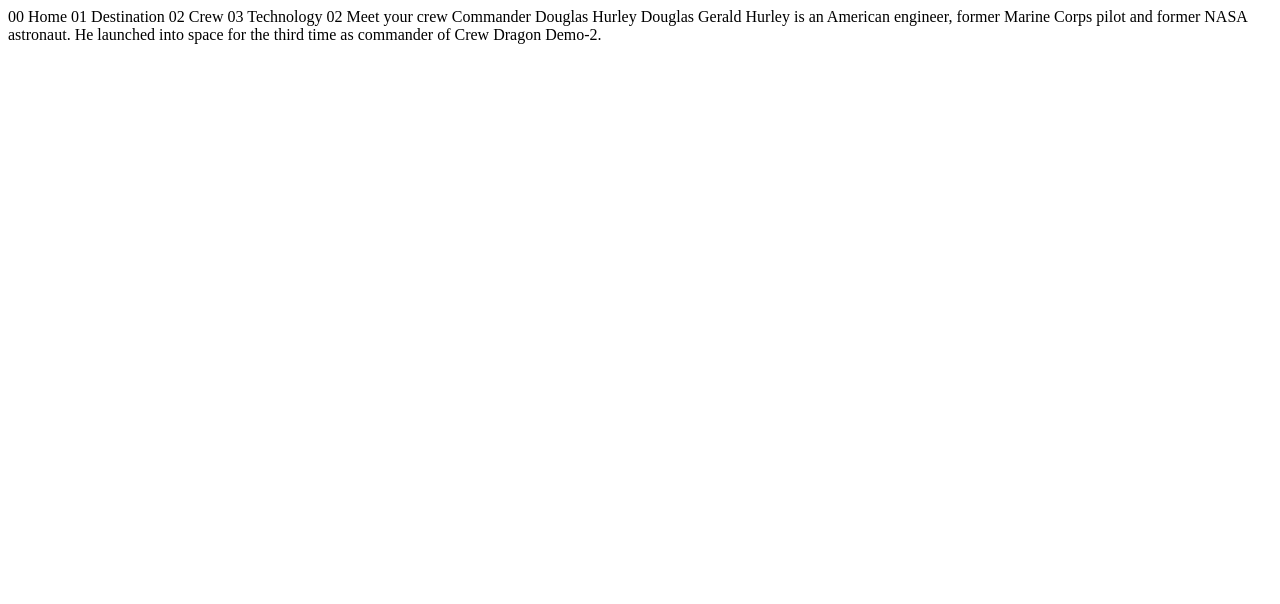
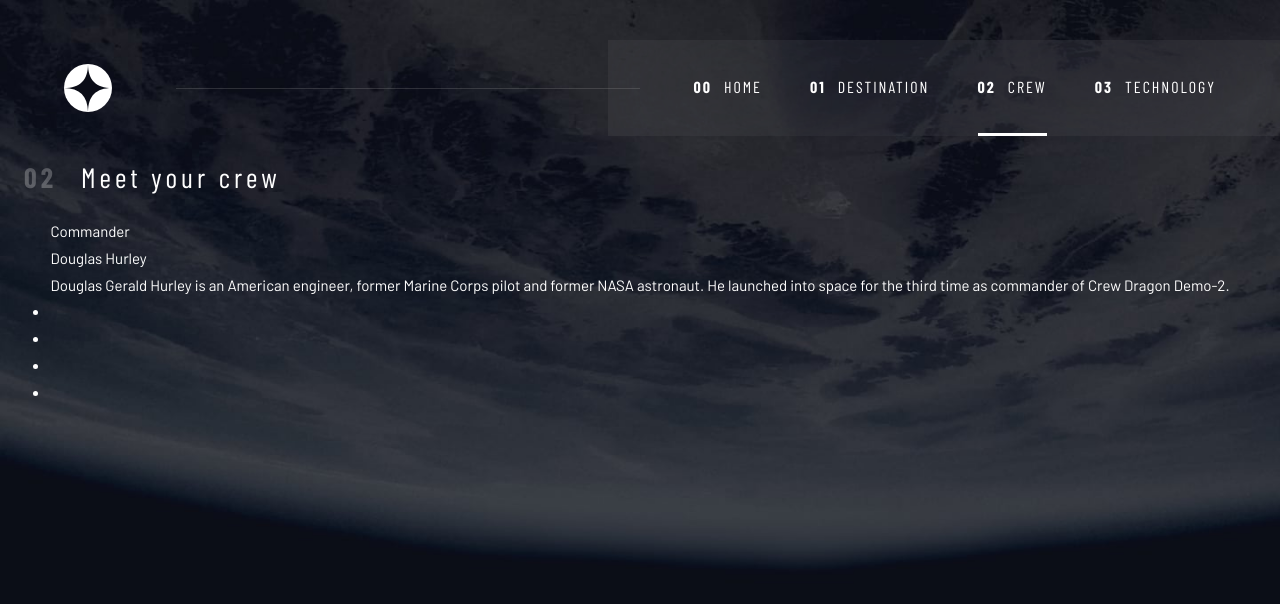
Before and after one commit to vinhle-dev/space-tourism-website-main, a plain HTML site: page starter-code/crew-commander.html in a window 1280 px wide. Drawn offline with nearby package versions, Linux system fonts and the light colour scheme; a web font is replaced by a local one.

Commit message:
create steps component

```diff
--- a/starter-code/crew-commander.html
+++ b/starter-code/crew-commander.html
@@ -1,27 +1,122 @@
 <!DOCTYPE html>
 <html lang="en">
-<head>
-  <meta charset="UTF-8">
-  <meta name="viewport" content="width=device-width, initial-scale=1.0">
+  <head>
+    <meta charset="UTF-8" />
+    <meta name="viewport" content="width=device-width, initial-scale=1.0" />
 
-  <link rel="icon" type="image/png" sizes="32x32" href="./assets/favicon-32x32.png">
+    <link
+      rel="icon"
+      type="image/png"
+      sizes="32x32"
+      href="./assets/favicon-32x32.png"
+    />
 
-  <title>Frontend Mentor | Space tourism website</title>
-</head>
-<body>
+    <title>Frontend Mentor | Space tourism website</title>
+    <link rel="preconnect" href="https://fonts.googleapis.com" />
+    <link rel="preconnect" href="https://fonts.gstatic.com" crossorigin />
+    <link
+      href="https://fonts.googleapis.com/css2?family=Barlow&family=Barlow+Condensed:wght@400;700&family=Bellefair&display=swap"
+      rel="stylesheet"
+    />
+    <link rel="stylesheet" href="./css/base.css" />
+    <link rel="stylesheet" href="./css/font.css" />
+    <link rel="stylesheet" href="./css/component.css" />
+    <link rel="stylesheet" href="./css/pages/crew.css" />
+  </head>
+  <body>
+    <header>
+      <nav class="navbar">
+        <div class="navbar__logo">
+          <a class="navbar-logo__image" href="index.html">
+            <img src="./assets/shared/logo.svg" alt="Logo" />
+          </a>
+          <div class="navbar-logo__line">
+            <div class="navbar__line"></div>
+          </div>
+        </div>
 
-  00 Home
-  01 Destination
-  02 Crew
-  03 Technology
+        <div class="navbar-menu__button--open">
+          <i class="fa-solid fa-bars navbar-menu-button__icon--open"></i>
+        </div>
+        <div class="navbar__menu">
+          <div class="navbar-menu__button--close">
+            <i class="fa-solid fa-xmark navbar-menu-button__icon--close"></i>
+          </div>
+          <ul class="navbar__links">
+            <li>
+              <a class="navbar-link__item" href="index.html">
+                <span class="navbar-link-item__number">00</span>
+                <span>HOME</span>
+              </a>
+            </li>
+            <li>
+              <a class="navbar-link__item" href="destination-moon.html">
+                <span class="navbar-link-item__number">01</span>
+                <span>DESTINATION</span>
+              </a>
+            </li>
+            <li>
+              <a class="navbar-link__item active" href="crew-commander.html">
+                <span class="navbar-link-item__number">02</span>
+                <span>CREW</span>
+              </a>
+            </li>
+            <li>
+              <a class="navbar-link__item" href="technology-vehicle.html">
+                <span class="navbar-link-item__number">03</span>
+                <span>TECHNOLOGY</span>
+              </a>
+            </li>
+          </ul>
+        </div>
+      </nav>
+    </header>
 
-  02 Meet your crew
+    <main class="crew">
+      <p class="steps__title">
+        <span class="steps__number">02</span>
+        <span>Meet your crew</span>
+      </p>
 
-  Commander
-  Douglas Hurley
+      <div class="crew__member">
+        <div class="member__details">
+          <div class="member__info">
+            <div>
+              <p class="member__position">Commander</p>
+              <p class="member__name">Douglas Hurley</p>
+            </div>
 
-  Douglas Gerald Hurley is an American engineer, former Marine Corps pilot
-  and former NASA astronaut. He launched into space for the third time as
-  commander of Crew Dragon Demo-2.
-</body>
+            <p class="member__description">
+              Douglas Gerald Hurley is an American
+                engineer, former Marine Corps pilot and former NASA astronaut. He
+                launched into space for the third time as commander of Crew Dragon
+                Demo-2.
+            </p>
+          </div>
+
+          <ul class="member__links">
+            <li>
+              <a class="member-links__item active" href="#"></a>
+            </li>
+            <li>
+              <a class="member-links__item" href="crew-specialist.html"></a>
+            </li>
+            <li>
+              <a class="member-links__item" href="crew-pilot.html"></a>
+            </li>
+            <li>
+              <a class="member-links__item" href="crew-engineer.html"></a>
+            </li>
+          </ul>
+        </div>
+
+        <div class="member__image"></div>
+    </main>
+
+    <script
+      src="https://kit.fontawesome.com/b936442de1.js"
+      crossorigin="anonymous"
+    ></script>
+    <script src="js/component.js"></script>
+  </body>
 </html>
--- a/starter-code/css/component.css
+++ b/starter-code/css/component.css
@@ -88,6 +88,19 @@
   height: 100%;
 }
 
+/* Steps */
+.steps__title {
+  display: flex;
+  align-items: center;
+  gap: 24px;
+  font: var(--font-text-6);
+}
+
+.steps__number {
+  font-weight: 700;
+  opacity: 0.25;
+}
+
 /* Tabet */
 @media (min-width: 768px) {
   /* Navbar */
@@ -143,10 +156,17 @@
   .navbar-link__item:hover.navbar-link__item:not(.active) {
     border-bottom-color: rgba(255, 255, 255, 0.5);
   }
+
+  /* Steps */
+  .steps__title {
+    font: var(--font-text-5);
+    letter-spacing: var(--letter-spacing-5);
+    align-self: flex-start;
+  }
 }
 
 /* Desktop */
-@media (min-width: 1440px) {
+@media (min-width: 1024px) {
   /* Navbar */
   .navbar {
     padding: 40px 0 0 0;
@@ -186,4 +206,9 @@
     padding-left: 64px;
     padding-right: 64px;
   }
+
+  /* Steps */
+  .steps__title {
+    font: var(--font-text-lg-5);
+  }
 }
--- /dev/null
+++ b/starter-code/css/pages/crew.css
@@ -0,0 +1,35 @@
+body {
+  background-image: url("../../assets/crew/background-crew-mobile.jpg");
+}
+
+.crew {
+  padding: 24px;
+  display: flex;
+  flex-direction: column;
+  align-items: center;
+  gap: 24px;
+}
+
+.crew__title {
+  display: flex;
+  align-items: center;
+  gap: 24px;
+  font: var(--font-text-6);
+}
+
+.crew-title__number {
+  font-weight: 700;
+  opacity: 0.25;
+}
+
+@media (min-width: 768px) {
+  body {
+    background-image: url("../../assets/crew/background-crew-tablet.jpg");
+  }
+}
+
+@media (min-width: 1024px) {
+  body {
+    background-image: url("../../assets/crew/background-crew-desktop.jpg");
+  }
+}
```
Also changed, not shown: starter-code/css/pages/destination.css (+0 -23 lines), starter-code/destination-europa.html (+2 -2 lines), starter-code/destination-mars.html (+2 -2 lines), starter-code/destination-moon.html (+2 -2 lines), starter-code/destination-titan.html (+2 -2 lines).
